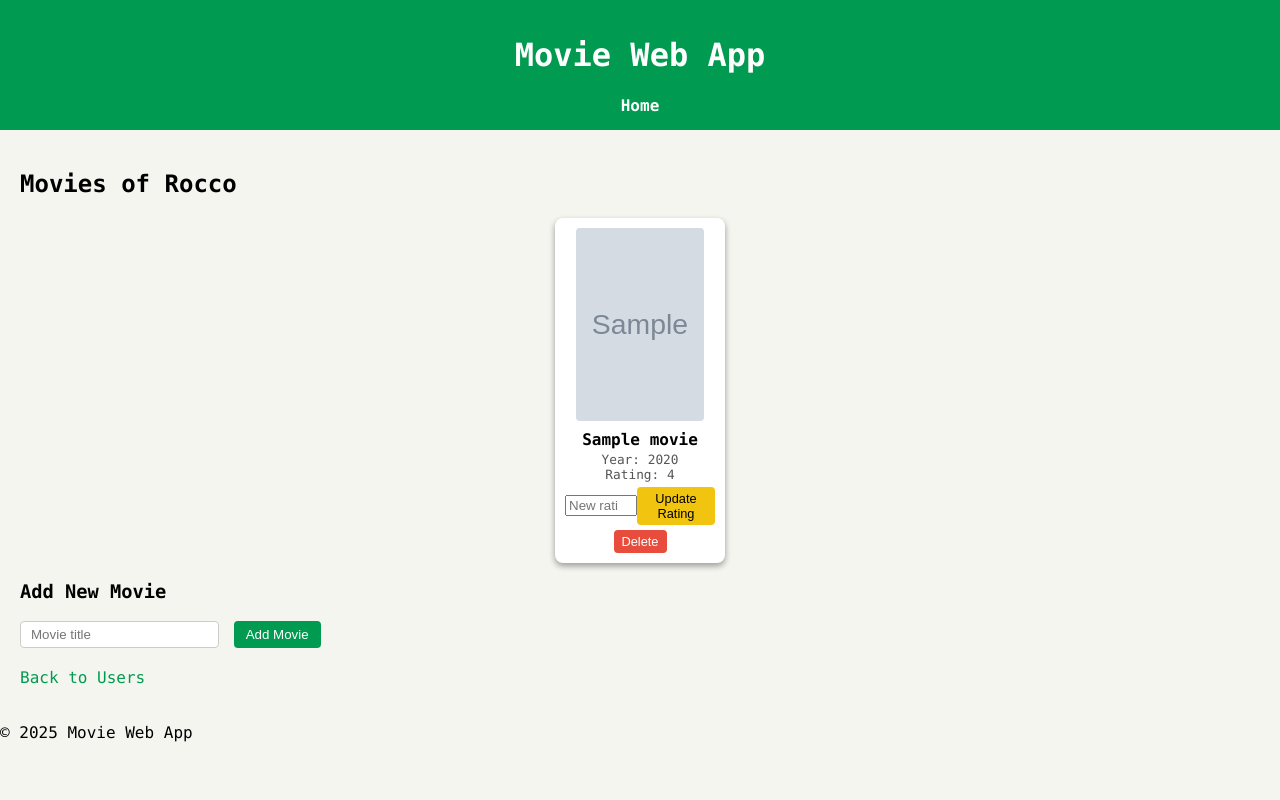
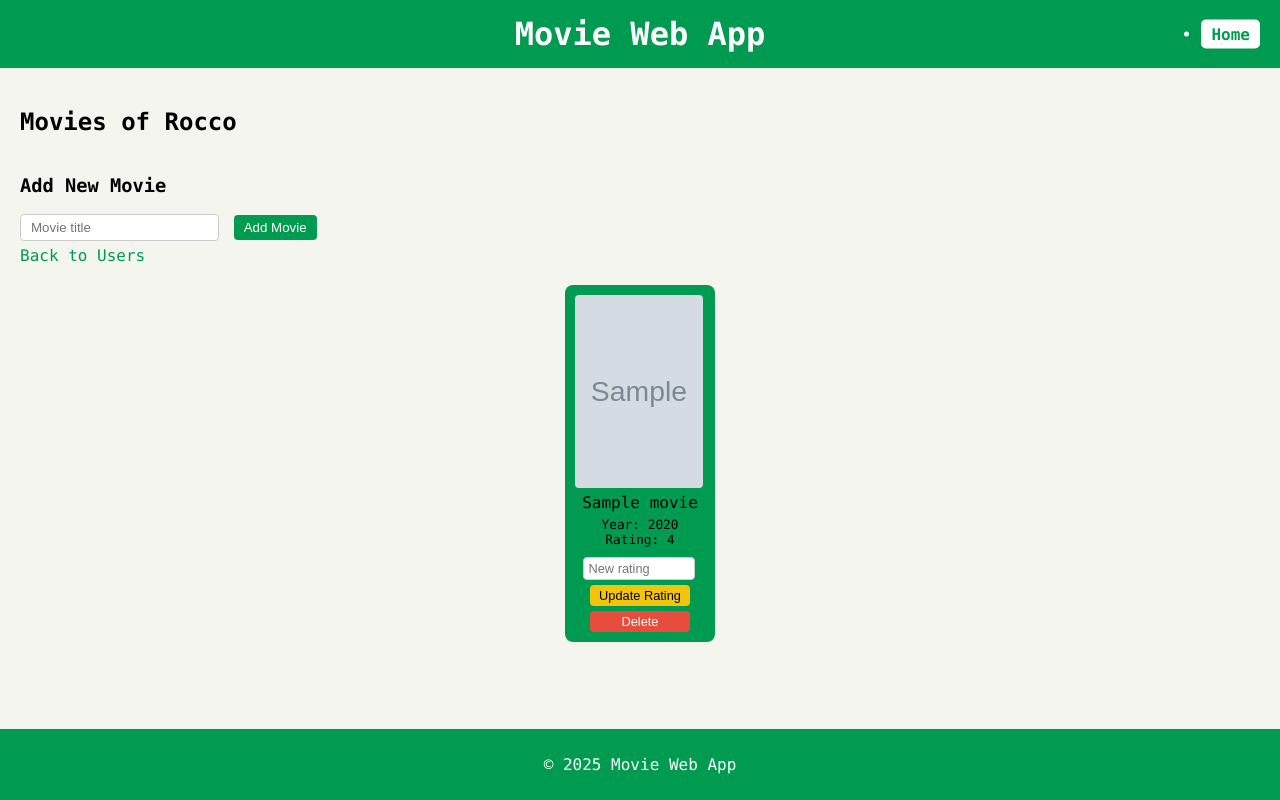
Before and after one commit to RoccoDr02/MovieProject-Flask-SQLAlchemy, a Flask app: template templates/movies.html in a window 1280 px wide. Run offline with Flask 3, Linux system fonts and the light colour scheme; the template is opened without the code that fills it: values that come from a table or form of the project are taken from there, most other values are stand-ins (such as "Sample title", 1, 10 or a date in 2020); grey boxes marked "Sample" are stand-in pictures.

Commit message:
style changes

```diff
--- a/static/style.css
+++ b/static/style.css
@@ -1,125 +1,59 @@
 body {
+    margin: 0;
+    font-family: Monaco, monospace;
     background: #F5F5F0;
     color: black;
-    font-family: Monaco, monospace;
-    margin: 0;
-    padding: 0;
 }
 
 header {
     background-color: #009B50;
     color: white;
-    padding: 15px;
+    padding: 15px 0;
     text-align: center;
+    position: relative;
 }
 
-header nav ul {
-    list-style-type: none;
-    padding: 0;
-    margin: 10px 0 0 0;
-    display: flex;
-    justify-content: center;
-    gap: 20px;
+header h1 {
+    margin: 0;
 }
 
-header nav ul li a {
+header nav {
+    position: absolute;
+    top: 50%;
+    right: 20px;
+    transform: translateY(-50%);
+}
+
+header nav a {
     color: white;
     text-decoration: none;
     font-weight: bold;
+    background: white;
+    color: #009B50;
+    padding: 5px 10px;
+    border-radius: 5px;
 }
 
-main.container {
+header nav a:hover {
+    background: #007a3d;
+    color: white;
+}
+
+.movies-page {
+    display: flex;
+    flex-direction: column;
+    align-items: flex-start;
     padding: 20px;
 }
 
-.movie-grid {
-    list-style-type: none;
-    padding: 0;
-    margin: 0;
-    display: flex;
-    flex-wrap: wrap;
-    gap: 20px;
-    justify-content: center;
+.user-title {
+    text-align: center;
+    position: relative;
+    font-size: 1.5em;
 }
 
-.movie-grid li {
-    padding: 10px;
-    text-align: center;
-    background: white;
-    border-radius: 8px;
-    box-shadow: 0 3px 6px rgba(0,0,0,0.16), 0 3px 6px rgba(0,0,0,0.23);
-    width: 150px;
-}
-
-.movie-poster {
-    width: 128px;
-    height: 193px;
-    object-fit: cover;
-    border-radius: 4px;
-    margin-bottom: 5px;
-}
-
-.movie-poster.placeholder {
-    background: #ccc;
-    display: flex;
-    align-items: center;
-    justify-content: center;
-}
-
-.movie-title {
-    font-weight: bold;
-    font-size: 1em;
-}
-
-.movie-info {
-    font-size: 0.8em;
-    color: #555;
-    margin-top: 3px;
-}
-
-.update-form {
-    display: flex;
-    justify-content: center;
-    align-items: center;
-    margin-top: 5px;
-}
-
-.update-form input[type="text"] {
-    width: 80px;
-    padding: 3px 6px;
-    font-size: 0.8em;
-    margin-right: 5px;
-    border-radius: 4px;
-    border: 1px solid #ccc;
-}
-
-.update-form button.update-btn {
-    padding: 4px 8px;
-    font-size: 0.8em;
-    border-radius: 4px;
-    background-color: #f1c40f;
-    color: black;
-    border: none;
-    cursor: pointer;
-}
-
-.update-form button.update-btn:hover {
-    background-color: #d4ac0d;
-}
-
-.delete-form button.delete-btn {
-    margin-top: 5px;
-    padding: 4px 8px;
-    font-size: 0.8em;
-    border-radius: 4px;
-    background-color: #e74c3c;
-    color: white;
-    border: none;
-    cursor: pointer;
-}
-
-.delete-form button.delete-btn:hover {
-    background-color: #c0392b;
+.add-movie-section {
+    margin-bottom: 20px;
 }
 
 .add-movie-form input[type="text"] {
@@ -130,7 +64,7 @@ main.container {
 }
 
 .add-movie-form button {
-    padding: 6px 12px;
+    padding: 5px 10px;
     border-radius: 4px;
     background-color: #009B50;
     color: white;
@@ -144,7 +78,7 @@ main.container {
 
 .back-link {
     display: block;
-    margin-top: 20px;
+    margin-top: 5px;
     text-decoration: none;
     color: #009B50;
 }
@@ -152,3 +86,95 @@ main.container {
 .back-link:hover {
     color: #007a3d;
 }
+
+.movie-grid {
+    list-style: none;
+    padding: 0;
+    margin: 0;
+    display: flex;
+    flex-wrap: wrap;
+    gap: 20px;
+    justify-content: center;
+    width: 100%;
+}
+
+.movie {
+    background: #009B50;
+    border-radius: 8px;
+    padding: 10px;
+    width: 130px;
+    text-align: center;
+
+    display: flex;
+    flex-direction: column;
+    min-height: 200px;
+    justify-content: space-between;
+    height: 100%;
+}
+
+.movie-poster {
+    width: 128px;
+    height: 193px;
+    object-fit: cover;
+    border-radius: 4px;
+    margin-bottom: 5px;
+}
+
+.movie-info {
+    font-size: 0.8em;
+    margin: 5px 0;
+}
+
+.update-form input[type="number"] {
+    width: 100px;
+    margin-top: 5px;
+    margin-bottom: auto;
+    padding: 3px 5px;
+    margin-right: 3px;
+    border-radius: 4px;
+    border: 1px solid #ccc;
+    font-size: 0.8em;
+}
+
+.update-btn {
+    width: 100px;
+    margin-top: 5px;
+    margin-bottom: auto;
+    padding: 3px 5px;
+    font-size: 0.8em;
+    border-radius: 4px;
+    background-color: #f1c40f;
+    border: none;
+    cursor: pointer;
+}
+
+.update-btn:hover {
+    background-color: #d4ac0d;
+}
+
+.delete-btn {
+    width: 100px;
+    margin-top: 5px;
+    margin-bottom: auto;
+    padding: 3px 5px;
+    font-size: 0.8em;
+    border-radius: 4px;
+    background-color: #e74c3c;
+    color: white;
+    border: none;
+    cursor: pointer;
+}
+
+.delete-btn:hover {
+    background-color: #c0392b;
+}
+
+footer {
+    background-color: #009B50;
+    color: white;
+    text-align: center;
+    padding: 10px 0;
+    position: fixed;
+    width: 100%;
+    bottom: 0;
+}
--- a/templates/movies.html
+++ b/templates/movies.html
@@ -1,7 +1,17 @@
 {% extends "base.html" %}
 
 {% block content %}
-<h2 class="list-movies-title">Movies of {{ user.name }}</h2>
+<div class="movies-page">
+    <h2 class="user-title">Movies of {{ user.name }}</h2>
+
+    <div class="add-movie-section">
+        <h3>Add New Movie</h3>
+        <form method="POST" action="{{ url_for('add_movie', user_id=user.user_id) }}" class="add-movie-form">
+            <input type="text" name="title" placeholder="Movie title" required>
+            <button type="submit">Add Movie</button>
+        </form>
+        <a href="{{ url_for('home') }}" class="back-link">Back to Users</a>
+    </div>
 
     <ul class="movie-grid">
         {% for movie in movies %}
@@ -30,12 +40,5 @@
         </li>
         {% endfor %}
     </ul>
-
-<h3>Add New Movie</h3>
-<form method="POST" action="{{ url_for('add_movie', user_id=user.user_id) }}" class="add-movie-form">
-    <input type="text" name="title" placeholder="Movie title" required>
-    <button type="submit">Add Movie</button>
-</form>
-
-<a href="{{ url_for('home') }}" class="back-link">Back to Users</a>
+</div>
 {% endblock %}
```
Lines whose indentation alone changed are shown as unchanged.
